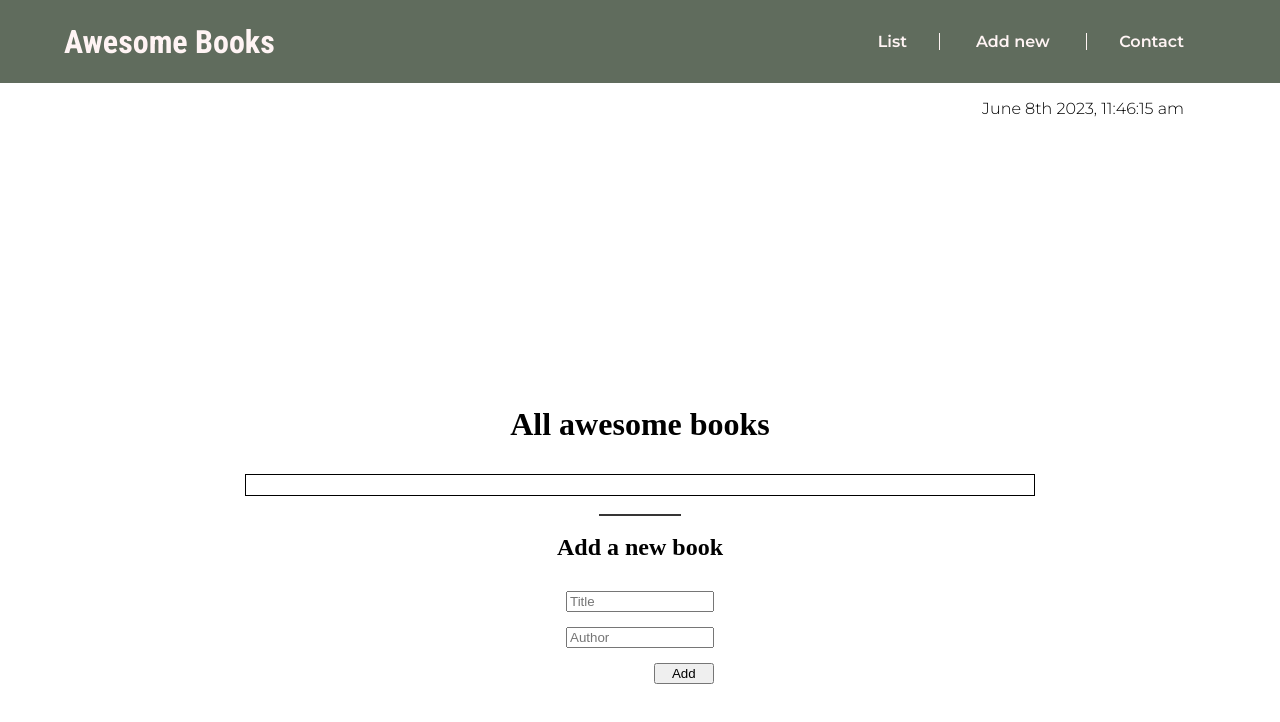
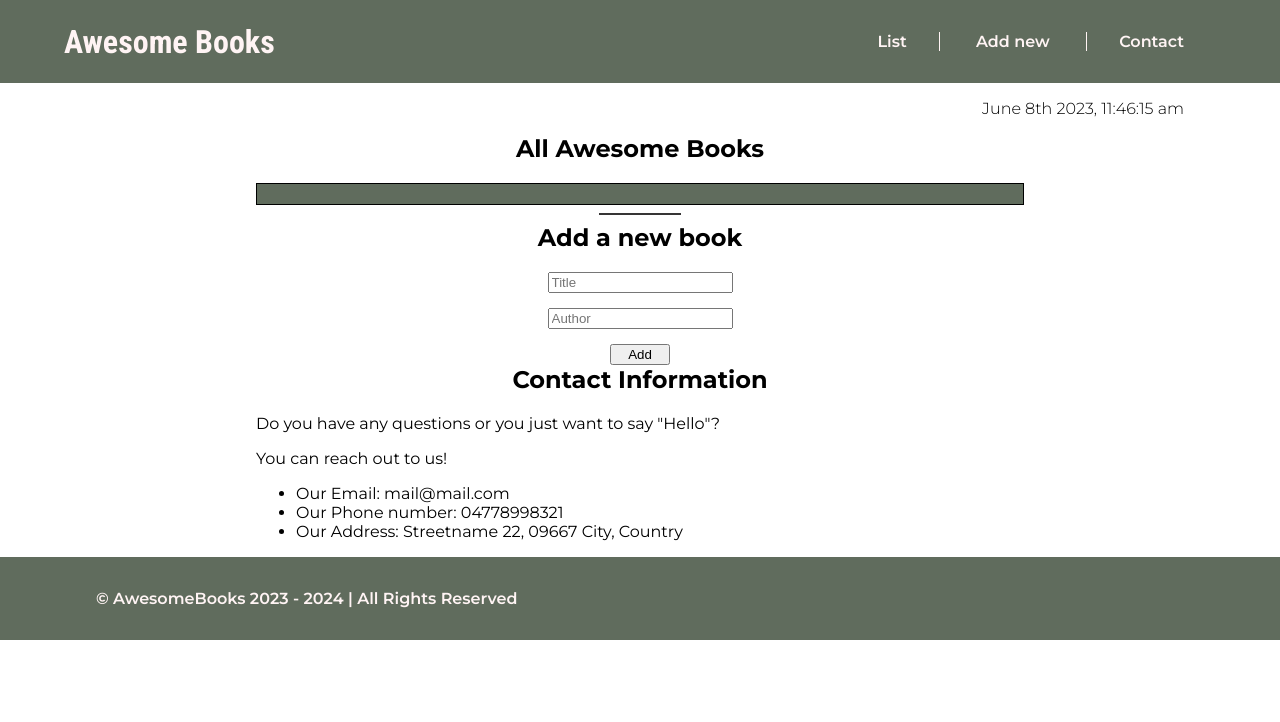
Before and after one commit to sulaimonaa/awesome-books, a website: page index.html in a window 1280 px wide. Drawn offline with Linux system fonts and the light colour scheme.

Commit message:
Add structure and style for contact and footer section

```diff
--- a/index.html
+++ b/index.html
@@ -19,10 +19,16 @@
         </nav>
         <p class="dateDisplay"></p>
     </header>
-    <div class="wrapper">
-      <h1>All awesome books</h1>
+
+
+    <!-- BOOK DISPLAY -->
+    <section class="bookContainer wrapper">
+      <h2 class="add-book-head-tag">All Awesome Books</h2>
       <div class="booksDisplay"></div>
       <hr />
+    </section>
+
+    <section class="formContainer wrapper">
       <h2 class="add-book-head-tag">Add a new book</h2>
       <form action="" method="">
         <input
@@ -31,6 +37,7 @@
           id="Title"
           placeholder="Title"
           value=""
+          class="formFields"
         />
         <input
           type="text"
@@ -38,10 +45,26 @@
           id="Author"
           placeholder="Author"
           value=""
+          class="formFields"
         />
-        <button type="submit">Add</button>
+        <button class="formFields" type="submit">Add</button>
       </form>
-    </div>
+    </section>
+
+    <section class="contactContainer wrapper">
+        <h2 class="add-book-head-tag">Contact Information</h2>
+        <p>Do you have any questions or you just want to say "Hello"?</p>
+        <p>You can reach out to us!</p>
+        <ul>
+            <li>Our Email: mail@mail.com</li>
+            <li>Our Phone number: 04778998321</li>
+            <li>Our Address: Streetname 22, 09667 City, Country</li>
+        </ul>
+    </section>
+
+    <footer class="navSection">
+        <p class="navTexts">© AwesomeBooks 2023 - 2024 | All Rights Reserved</p>
+    </footer>
     <script src="script.js"></script>
   </body>
 </html>
--- a/style.css
+++ b/style.css
@@ -3,17 +3,12 @@
 
 body {
     margin: 0;
+    font-family: 'Montserrat', sans-serif;
 }
 
 .wrapper {
-  display: flex;
-  flex-direction: column;
-  gap: 10px;
   width: 60%;
-  height: 100vh;
-  justify-content: center;
-  align-items: center;
-  margin: 0 auto;
+  margin: auto;
 }
 
 /* HEADER SECTION */
@@ -67,12 +62,11 @@ body {
     font-weight: 300;
 }
 
-
-
+/* BOOK DISPLAY */
 .booksDisplay {
-  width: 100%;
   border: 1px solid #000;
   padding: 10px;
+  background-color: #606c5d;
 }
 
 .booksDisplay div {
@@ -110,6 +104,8 @@ hr {
 
 .add-book-head-tag {
   margin-top: 0;
+  text-align: center;
+  width: 100%;
 }
 
 form {
@@ -117,10 +113,11 @@ form {
   flex-direction: column;
   align-items: end;
   gap: 15px;
+  margin: auto;
 }
 
-form input {
-  width: 140px;
+.formFields {
+    margin: auto;
 }
 
 form button {
```
